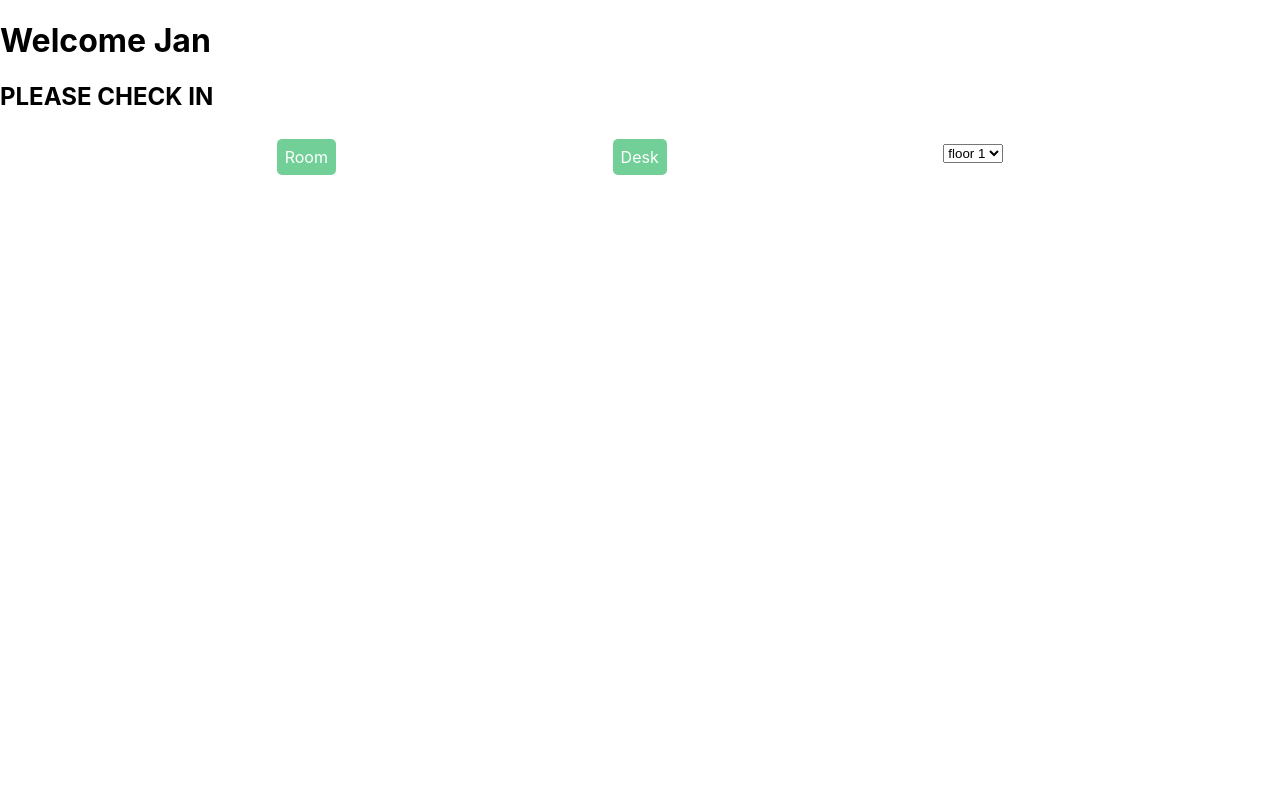
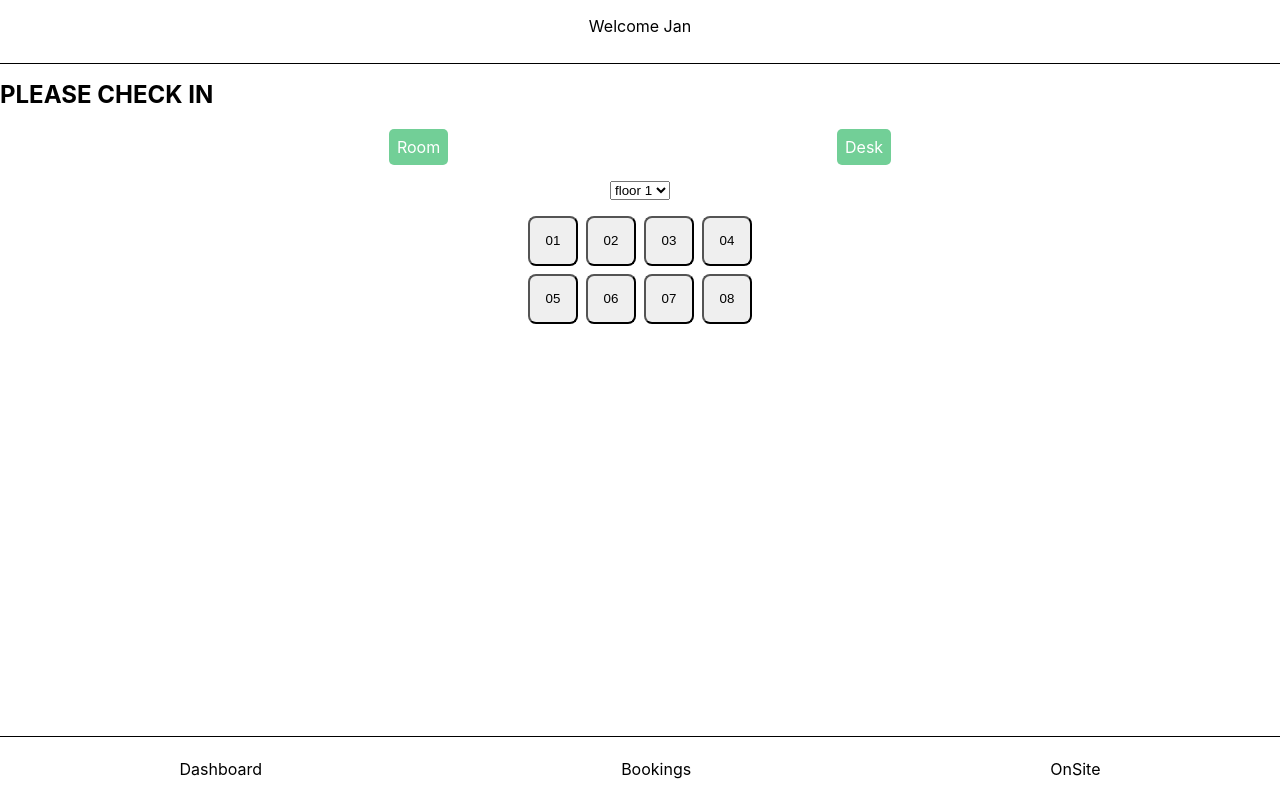
Before and after one commit to nikwilms/capstone-project, a Next.js app: page /dashboard in a window 1280 px wide. Built offline with nearby package versions, Linux system fonts and the light colour scheme.

Commit message:
add footer/header and grid layout for desk overview

```diff
--- a/components/Button.js
+++ b/components/Button.js
@@ -10,9 +10,10 @@ const StyledButton = styled.button`
   background: #72cf97;
   color: white;
   padding: 0.5rem;
-  margin-top: 0.5rem;
+
   border-radius: 5px;
   text-align: center;
+  align-items: center;
 `;
 
 export default Button;
--- a/components/Content.js
+++ b/components/Content.js
@@ -1,7 +1,20 @@
 import React from 'react';
+import Header from './Header';
+import Footer from './Footer';
+import styled from 'styled-components';
 
-const Content = () => {
-  return <div></div>;
+const Content = ({ isVisible, title, children }) => {
+  return (
+    <>
+      <Header title={title} />
+      <StyledMain>{children}</StyledMain>
+      <Footer isVisible={isVisible} />
+    </>
+  );
 };
 
+const StyledMain = styled.main`
+  margin-top: 5rem;
+`;
+
 export default Content;
--- a/components/Footer.js
+++ b/components/Footer.js
@@ -1,7 +1,36 @@
 import React from 'react';
+import Link from 'next/dist/client/link';
+import styled from 'styled-components';
 
-const Footer = () => {
-  return <div></div>;
+const Footer = ({ isVisible }) => {
+  const mock = isVisible;
+
+  return (
+    <StyledNav>
+      <Link href='/dashboard'>
+        <a>Dashboard</a>
+      </Link>
+      <Link href='/bookings'>
+        <a>Bookings</a>
+      </Link>
+      <Link href='/onSite'>
+        <a>OnSite</a>
+      </Link>
+    </StyledNav>
+  );
 };
 
+const StyledNav = styled.ul`
+  position: fixed;
+  width: 100vw;
+  bottom: 0;
+  height: 4rem;
+  display: flex;
+  justify-content: space-around;
+  align-items: center;
+  border-top: 1px solid black;
+  padding: 0;
+  margin: 0;
+`;
+
 export default Footer;
--- a/components/Header.js
+++ b/components/Header.js
@@ -1,7 +1,19 @@
 import React from 'react';
+import styled from 'styled-components';
 
-const Header = () => {
-  return <div></div>;
+const Header = ({ title }) => {
+  return <StyledHeader>{title}</StyledHeader>;
 };
 
+const StyledHeader = styled.header`
+  position: fixed;
+  width: 100vw;
+  top: 0;
+  height: 4rem;
+  text-align: center;
+  border-bottom: 1px solid black;
+  padding: 1rem;
+  margin: 0;
+`;
+
 export default Header;
--- a/components/List.js
+++ b/components/List.js
@@ -1,4 +1,5 @@
 import React from 'react';
+import styled from 'styled-components';
 
 const List = ({ optionValue }) => {
   return (
--- a/components/dashboard/RoomOrDesk.js
+++ b/components/dashboard/RoomOrDesk.js
@@ -1,25 +1,24 @@
 import React from 'react';
-import styled from 'styled-components';
 import Button from '../Button';
 import List from '../List';
+import styled from 'styled-components';
 
 const RoomOrDesk = () => {
   return (
-    <StyledSection>
-      <Button buttonType='button' name='Room' />
-      <Button buttonType='button' name='Desk' />
-      <div>
-        <List optionValue={['floor 1', 'floor 2']} />
-      </div>
-    </StyledSection>
+    <>
+      <StyledSection>
+        <Button buttonType='button' name='Room' />
+        <Button buttonType='button' name='Desk' />
+      </StyledSection>
+      <List optionValue={['floor 1', 'floor 2']} />
+    </>
   );
 };
 
 const StyledSection = styled.section`
   display: flex;
-  flex-direction: row;
   justify-content: space-evenly;
-  align-items: center;
+  width: 100%;
 `;
 
 export default RoomOrDesk;
--- /dev/null
+++ b/components/dashboard/roommaps/RoomRen.js
@@ -0,0 +1,23 @@
+import React from 'react';
+import Seat from './Seat';
+import styled from 'styled-components';
+
+const RoomRen = ({ selected }) => {
+  return (
+    <Wrapper>
+      {selected.map((selections) => {
+        return <Seat name={selections.desk} key={selections.desk} />;
+      })}
+    </Wrapper>
+  );
+};
+
+const Wrapper = styled.div`
+  display: grid;
+  grid-template-columns: repeat(4, 50px);
+  grid-template-rows: repeat(3, 50px);
+  column-gap: 0.5rem;
+  row-gap: 0.5rem;
+`;
+
+export default RoomRen;
--- /dev/null
+++ b/components/dashboard/roommaps/Seat.js
@@ -0,0 +1,12 @@
+import React from 'react';
+import styled from 'styled-components';
+
+const Seat = ({ name }) => {
+  return <StyledButton type='button'>{name}</StyledButton>;
+};
+
+const StyledButton = styled.button`
+  border-radius: 8px;
+`;
+
+export default Seat;
--- a/package.json
+++ b/package.json
@@ -14,6 +14,7 @@
     "next": "11.1.2",
     "react": "17.0.2",
     "react-dom": "17.0.2",
+    "react-icons": "^4.3.1",
     "styled-components": "^5.3.3"
   },
   "devDependencies": {
@@ -23,6 +24,7 @@
     "@storybook/addon-links": "^6.3.12",
     "@storybook/react": "^6.3.12",
     "babel-loader": "^8.2.3",
+    "babel-plugin-styled-components": "^1.13.3",
     "eslint": "7.32.0",
     "eslint-config-next": "11.1.2"
   }
--- a/pages/dashboard.js
+++ b/pages/dashboard.js
@@ -1,20 +1,45 @@
 import React from 'react';
+import styled from 'styled-components';
 import Welcome from '../components/dashboard/Welcome';
 import Reminder from '../components/dashboard/Reminder';
 import RoomOrDesk from '../components/dashboard/RoomOrDesk';
 import Footer from '../components/Footer';
+import RoomRen from '../components/dashboard/roommaps/RoomRen';
+import Content from '../components/Content';
 
 const Dashboard = () => {
+  //put is later on in a JSON and fetch the data
+  const deskFloorOne = [
+    { desk: '01', isBooked: false },
+    { desk: '02', isBooked: false },
+    { desk: '03', isBooked: true },
+    { desk: '04', isBooked: true },
+    { desk: '05', isBooked: false },
+    { desk: '06', isBooked: false },
+    { desk: '07', isBooked: true },
+    { desk: '08', isBooked: true },
+  ];
+
   return (
     <>
       {/* later on, userName gets input from DB */}
-      <Welcome greeting='Welcome' userName='Jan' />
-      {/* later on, isChecked gets input from DB */}
-      <Reminder isChecked={false} />
-      <RoomOrDesk option={['Room', 'Desk']} />
-      <Footer nav={['Dashboard', 'Bookings', 'On-Site']} />
+      <Content title={'Welcome Jan'}>
+        {/* later on, isChecked gets input from DB */}
+        <Reminder isChecked={false} />
+        <FlexWrapper>
+          <RoomOrDesk />
+          <RoomRen selected={deskFloorOne} />
+        </FlexWrapper>
+      </Content>
     </>
   );
 };
 
+const FlexWrapper = styled.div`
+  display: flex;
+  flex-direction: column;
+  align-items: center;
+  gap: 1rem;
+`;
+
 export default Dashboard;
```
Also changed, not shown: components/dashboard/roommaps/DeskFirstFloor.js (deleted, +0 -7 lines), .babelrc (added), 1 other file (tests, documents, lock files or other folders).
